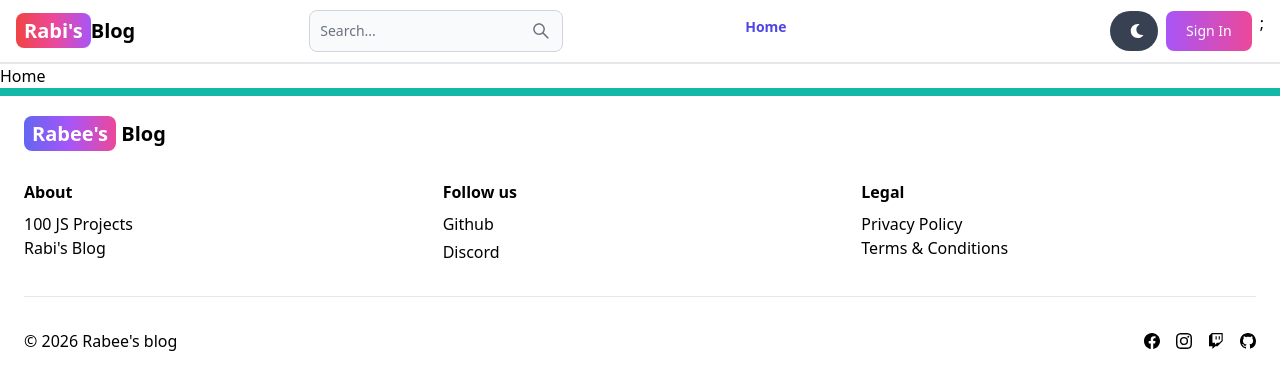
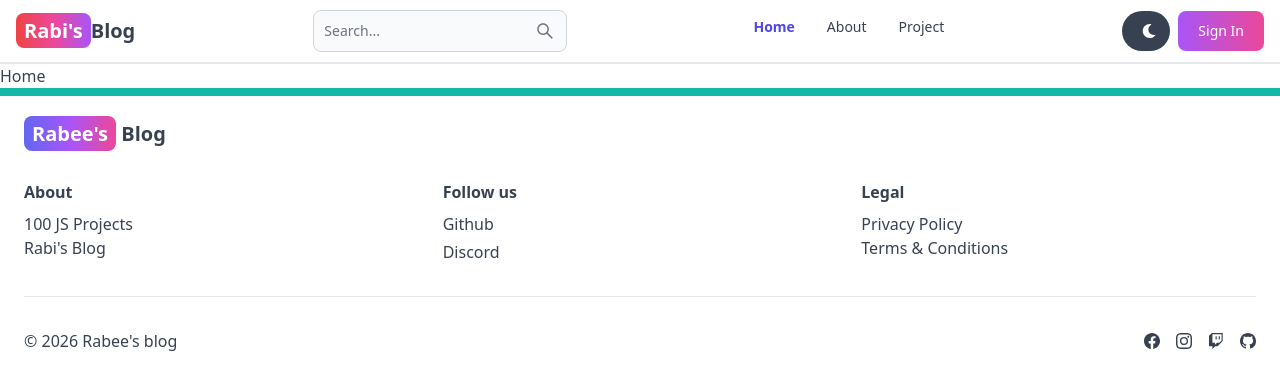
Before and after one commit to RabiDangol/Blog-Mern, a React (Vite) app in the folder client/: page / in a window 1280 px wide. Shown: the top 390 px of the page. Built offline with nearby package versions, Linux system fonts and the light colour scheme; no server answers.

Commit message:
complete dark mode functionality

```diff
--- a/client/src/Routes/Header.jsx
+++ b/client/src/Routes/Header.jsx
@@ -13,12 +13,15 @@
 import React from "react";
 import { Link, NavLink } from "react-router-dom";
 import { AiOutlineSearch } from "react-icons/ai";
-import { FaMoon } from "react-icons/fa";
-import { useSelector } from "react-redux";
+import { FaMoon, FaSun } from "react-icons/fa";
+import { useSelector, useDispatch } from "react-redux";
+import { toggleTheme } from "../redux/theme/themeSlice";
 
 export const Header = () => {
   //const path = useLocation().pathname;
+  const dispatch = useDispatch();
   const { currentUser } = useSelector((state) => state.user);
+  const { theme } = useSelector((state) => state.theme);
   return (
     <>
       <Navbar className="border-b-2 bg-white">
@@ -43,8 +46,13 @@
           <AiOutlineSearch></AiOutlineSearch>
         </Button>
         <div className="flex gap-2 md:order-2">
-          <Button className="w-12 h-10 hidden sm:inline" color="gray" pill>
-            <FaMoon></FaMoon>
+          <Button
+            className="w-12 h-10 hidden sm:inline"
+            color="gray"
+            pill
+            onClick={() => dispatch(toggleTheme())}
+          >
+            {theme === "dark" ? <FaSun /> : <FaMoon />}
           </Button>
           {currentUser ? (
             <Dropdown
@@ -77,7 +85,6 @@
               </Button>
             </Link>
           )}
-          ;
           <NavbarToggle className="text-base" />
         </div>
         <NavbarCollapse className="text-lg pl-2 pb-2">
@@ -86,7 +93,7 @@
             className={({ isActive }) =>
               isActive
                 ? "text-indigo-600 font-semibold "
-                : "text-white hover:text-red-600"
+                : " text-gray-700 hover:text-indigo-600 dark:text-gray-200 dark:hover:text-red-600"
             }
           >
             Home
@@ -96,7 +103,7 @@
             className={({ isActive }) =>
               isActive
                 ? "text-indigo-600 font-semibold"
-                : "text-white hover:text-red-600"
+                : " text-gray-700 hover:text-indigo-600 dark:text-gray-200 dark:hover:text-red-600"
             }
           >
             About
@@ -106,7 +113,7 @@
             className={({ isActive }) =>
               isActive
                 ? "text-indigo-600 font-semibold"
-                : "text-white hover:text-red-600"
+                : " text-gray-700 hover:text-indigo-600 dark:text-gray-200 dark:hover:text-red-600"
             }
           >
             Project
--- /dev/null
+++ b/client/src/components/ThemeProvider.jsx
@@ -0,0 +1,12 @@
+import { useSelector } from "react-redux";
+
+export default function ThemeProvider({ children }) {
+  const { theme } = useSelector((state) => state.theme);
+  return (
+    <div className={theme}>
+      <div className="bg-white text-gray-700 dark:bg-[rgb(16,23,42)] dark:text-gray-200 min-h-screen">
+        {children}
+      </div>
+    </div>
+  );
+}
--- a/client/src/main.jsx
+++ b/client/src/main.jsx
@@ -5,12 +5,15 @@
 import { store, persistor } from "./redux/store.js";
 import { Provider } from "react-redux";
 import { PersistGate } from "redux-persist/integration/react";
+import ThemeProvider from "./components/ThemeProvider.jsx";
 
 createRoot(document.getElementById("root")).render(
   <PersistGate persistor={persistor}>
     <Provider store={store}>
       <BrowserRouter>
-        <App />
+        <ThemeProvider>
+          <App />
+        </ThemeProvider>
       </BrowserRouter>
     </Provider>
   </PersistGate>,
--- a/client/src/redux/store.js
+++ b/client/src/redux/store.js
@@ -1,11 +1,13 @@
 import { configureStore, combineReducers } from "@reduxjs/toolkit";
 import userReducer from "./user/userSlice";
+import themeReducer from "./theme/themeSlice";
 import { persistReducer } from "redux-persist";
 import storage from "redux-persist/lib/storage";
 import persistStore from "redux-persist/es/persistStore";
 
 const rootReducer = combineReducers({
   user: userReducer,
+  theme: themeReducer,
 });
 
 const persistConfig = {
--- /dev/null
+++ b/client/src/redux/theme/themeSlice.js
@@ -0,0 +1,19 @@
+import { createSlice } from "@reduxjs/toolkit";
+
+const initialState = {
+  theme: "light",
+};
+
+const themeSlice = createSlice({
+  name: "theme",
+  initialState,
+  reducers: {
+    toggleTheme: (state) => {
+      state.theme = state.theme === "light" ? "dark" : "light";
+    },
+  },
+});
+
+export const { toggleTheme } = themeSlice.actions;
+
+export default themeSlice.reducer;
--- a/client/tailwind.config.js
+++ b/client/tailwind.config.js
@@ -1,6 +1,7 @@
 /** @type {import('tailwindcss').Config} */
 import flowbite from "flowbite/plugin";
 export default {
+  darkMode: "class",
   content: [
     "./index.html",
     "./src/**/*.{js,ts,jsx,tsx}",
```
